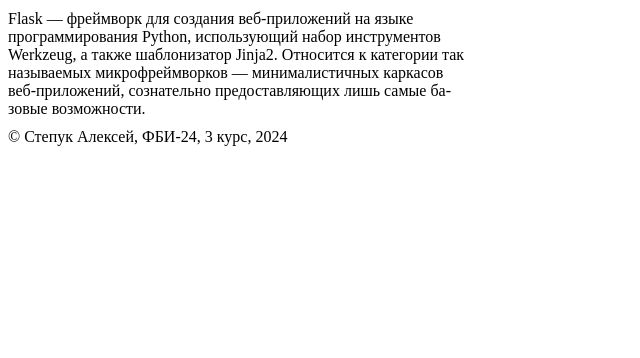
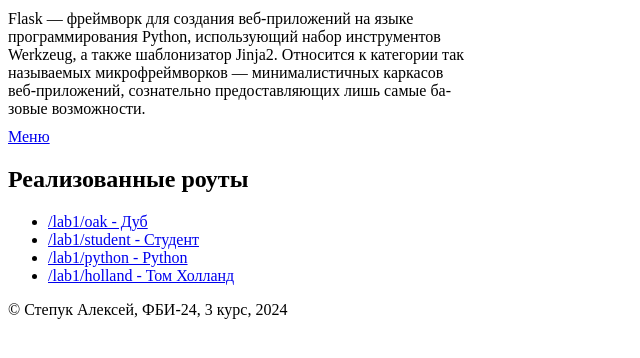
Before and after one commit to riderito/web-back-labs, a Flask app: page /lab1 in a window 1280 px wide. Shown: the part 26-384 px from the top of the page, without its empty margins (0-640 px from the left). Run offline with Flask 3, Linux system fonts and the light colour scheme.

Commit message:
Роуты

```diff
--- a/app.py
+++ b/app.py
@@ -57,6 +57,18 @@
             веб-приложений, сознательно предоставляющих лишь самые ба-<br>
             зовые возможности.
         </div>
+        <a href="/menu">Меню</a>
+
+        <h2>Реализованные роуты</h2>
+
+        <div style="margin: 10px 0;">
+            <ul>
+                <li><a href="/lab1/oak">/lab1/oak - Дуб</a></li>
+                <li><a href="/lab1/student">/lab1/student - Студент</a></li>
+                <li><a href="/lab1/python">/lab1/python - Python</a></li>
+                <li><a href="/lab1/holland">/lab1/holland - Том Холланд</a></li>
+            <ul>
+        </div>
 
         <footer>
             &copy; Степук Алексей, ФБИ-24, 3 курс, 2024
@@ -72,12 +84,153 @@
 <html>
     <head>
         <link rel="stylesheet" href="''' + url_for('static', filename='lab1.css') + '''">
+        <title>Лабораторная 1. Дуб</title>
     </head>
     <body>
-        <div>
-            <h1>Дуб</h1>
-            <img src="''' + url_for('static', filename='oak.jpg') + '''">
-        </div>
+        <header>
+            НГТУ, ФБ, Лабораторная работа 1
+        </header>
+        <main>
+            <div>
+                <h1>Дуб</h1>
+                <img src="''' + url_for('static', filename='oak.jpg') + '''">
+            </div>
+        </main>
+        <footer>
+            &copy; Степук Алексей, ФБИ-24, 3 курс, 2024
+        </footer>
     </body>
 </html>
 '''
+
+@app.route("/lab1/student")
+def student():
+    return '''
+<!DOCTYPE html>
+<html>
+    <head>
+        <link rel="stylesheet" href="''' + url_for('static', filename='lab1.css') + '''">
+        <title>Лабораторная 1. Студент</title>
+    </head>
+    <body>
+        <header>
+            НГТУ, ФБ, Лабораторная работа 1
+        </header>
+
+        <main>
+            <div>
+                <h1>Степук Алексей Витальевич</h1>
+                <img src="''' + url_for('static', filename='logo_nstu.png') + '''">
+            </div>
+        </main>
+
+        <footer>
+            &copy; Степук Алексей, ФБИ-24, 3 курс, 2024
+        </footer>
+    </body>
+</html>
+'''
+
+@app.route("/lab1/python")
+def python():
+    return '''
+<!DOCTYPE html>
+<html>
+    <head>
+        <link rel="stylesheet" href="''' + url_for('static', filename='lab1.css') + '''">
+        <title>Лабораторная 1. Python</title>
+    </head>
+    <body>
+        <header>
+            НГТУ, ФБ, Лабораторная работа 1
+        </header>
+
+        <main>
+            <div style="width: 85%; height: auto; margin: 0 auto;">
+                <h1>Python</h1>
+
+                <p>
+                    <b>Python</b> — это скриптовый язык программирования. Он универсален, поэтому подходит для решения разнообразных задач и для многих платформ: начиная с iOS и Android и заканчивая серверными операционными системами.
+                </p>
+
+                <h2>Как и где применяется Python</h2>
+
+                <p>
+                    Это интерпретируемый язык, а не компилируемый, как C++ или Java. Программа на Python представляет собой обычный текстовый файл. Код можно писать практически в любом редакторе или использовать специальные IDE:
+                </p>
+
+                <ol>
+                    <li>PyCharm — мощная среда разработки от JetBrains.</li>
+                    <li>Spyder — IDE, оптимизированная для работы в Data Science. Идёт в пакете с Anaconda.</li>
+                    <li>IDLE — стандартный текстовый редактор в составе языка.</li>
+                    <li>SublimeText — текстовый редактор с множеством плагинов.</li>
+                    <li>Visual Studio Code — популярный текстовый редактор от Microsoft.</li>
+                </ol>
+
+                <p>
+                    Python можно встретить почти везде: в вебе, мобильных и десктопных приложениях, а также в играх. На нём пишут нейросети, проводят научные исследования и тестируют программы. Поговорим подробнее об основных сферах его применения.
+                </p>
+            </div>
+            <div>
+                <img src="''' + url_for('static', filename='python.jpg') + '''">
+            </div>
+        </main>
+
+        <footer>
+            &copy; Степук Алексей, ФБИ-24, 3 курс, 2024
+        </footer>
+    </body>
+</html>
+'''
+
+@app.route("/lab1/holland")
+def holland():
+    return '''
+<!DOCTYPE html>
+<html>
+    <head>
+        <link rel="stylesheet" href="''' + url_for('static', filename='lab1.css') + '''">
+        <title>Лабораторная 1. Том Холланд</title>
+    </head>
+    <body>
+        <header>
+            НГТУ, ФБ, Лабораторная работа 1
+        </header>
+
+        <main>
+            <div style="width: 85%; height: auto; margin: 0 auto;">
+                <h1>Том Холланд</h1>
+
+                <p>
+                    <b>То́мас Стэ́нли (Том) Хо́лланд</b> (англ. Thomas Stanley «Tom» Holland; род. 1 июня 1996, Кингстон-апон-Темс, Лондон, Великобритания) — британский актёр. Широкую известность получил после исполнения роли Человека-паука в кинематографической вселенной Marvel.
+                </p>
+
+                <p>
+                    Выпускник Лондонской школы исполнительского искусства и технологий (BRIT School) начал свой актёрский путь на сцене в одиннадцатилетнем возрасте с исполнения главной роли Билли Эллиота в одноимённом мюзикле в лондонском театре Вест-Энда, в котором Холланд выступал с 2008 по 2010 год. Первая известность встретила пятнадцатилетнего Томаса после исполнения главной роли в картине 2012 года «Невозможное», которая принесла ему награду Лондонского кружка кинокритиков в категории «Самый многообещающий молодой английский актёр».
+                </p>
+
+                <p>
+                    В 2017 году двадцатилетний Томас Холланд стал третьим самым юным лауреатом награды Британской академии «BAFTA» в категории «Восходящая звезда».
+                </p>
+
+                <h2>Личная жизнь</h2>
+
+                <p>
+                    Проживает в Лондоне в районе Кингстон-апон-Темс рядом с домом своих родителей и младших братьев. Томас — активный гимнаст и танцор. У него есть голубой Стаффордширский бультерьер по имени Тесса. В семилетнем возрасте у Тома была диагностирована дислексия.
+                </p>
+
+                <p>
+                    В ноябре 2021 года Холланд подтвердил свои отношения с партнёршей по серии фильмов «Человек-паук» Зендеей. Они появились как пара на красной ковровой дорожке в ноябре 2021 года, когда начался пресс-тур для фильма «Человек-паук: Нет пути домой».
+                </p>
+            </div>
+            <div>
+                <img src="''' + url_for('static', filename='holland.jpg') + '''">
+            </div>
+        </main>
+
+        <footer>
+            &copy; Степук Алексей, ФБИ-24, 3 курс, 2024
+        </footer>
+    </body>
+</html>
+'''
```
Also changed, not shown: static/lab1.css (+31 -2 lines), static/holland.jpg (added), static/logo_nstu.png (added), static/python.jpg (added).
